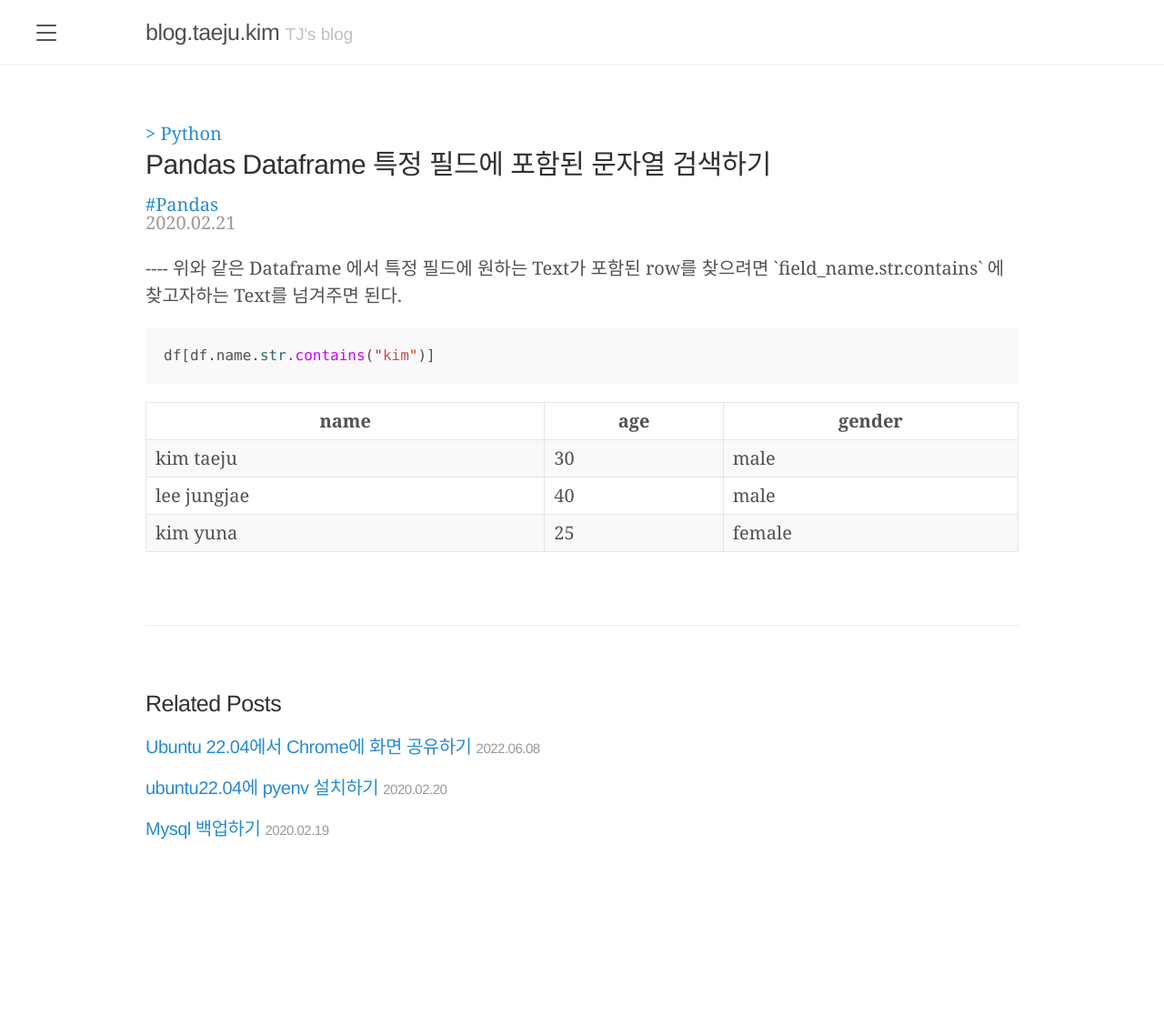
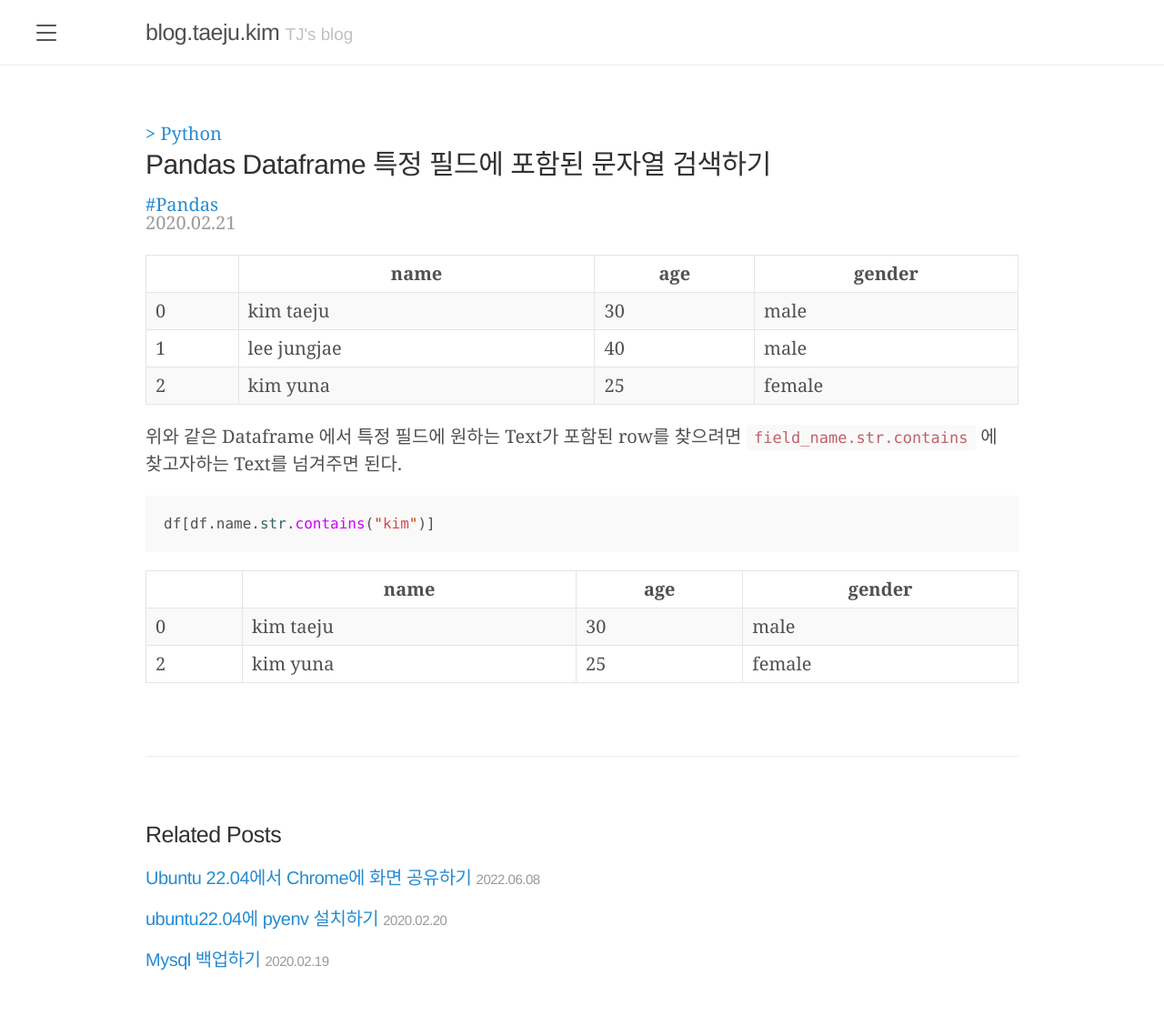
Before and after one commit to taejukim/taejukim.github.io, a Jekyll site: the page built from _posts/2020-02-21-pandas_search_text.md, in a window 1280 px wide. Shown: the whole page at 91% size. Built offline with Jekyll 4.4.1, drawn with Linux system fonts in a browser that asks for light colours; some web fonts are replaced; before the commit the page ends 984 px from its top, so only the background shows below that.

Commit message:
Post 수정

```diff
--- a/_posts/2020-02-21-pandas_search_text.md
+++ b/_posts/2020-02-21-pandas_search_text.md
@@ -5,36 +5,19 @@
 tag: Pandas
 ---
 
-<table>
-    <thead>
-        <tr>
-            <th>name</th>
-            <th>age</th>
-            <th>gender</th>
-        </tr>
-    </thead>
-    <tbody>
-        <tr>
-            <td>kim taeju</td>
-            <td>30</td>
-            <td>male</td>
-        </tr>
-        <tr>
-            <td>lee jungjae</td>
-            <td>40</td>
-            <td>male</td>
-        </tr>
-        <tr>
-            <td>kim yuna</td>
-            <td>25</td>
-            <td>female</td>
-        </tr>
-    </tbody>
-
-----
+|   |name | age | gender |
+| --- | --- | --- | --- |
+| 0 | kim taeju | 30 | male |
+| 1 | lee jungjae | 40 | male |
+| 2 | kim yuna | 25 | female |
 
 위와 같은 Dataframe 에서 특정 필드에 원하는 Text가 포함된 row를 찾으려면 `field_name.str.contains` 에 찾고자하는 Text를 넘겨주면 된다.
 
 {% highlight python %}
 df[df.name.str.contains("kim")]
 {% endhighlight %}
+
+| | name | age | gender |
+| --- | --- | --- | --- |
+| 0 | kim taeju | 30 | male |
+| 2 | kim yuna | 25 | female |
```
Also changed, not shown: _draft/2020-04-02-example-content.md (+3 -3 lines).
